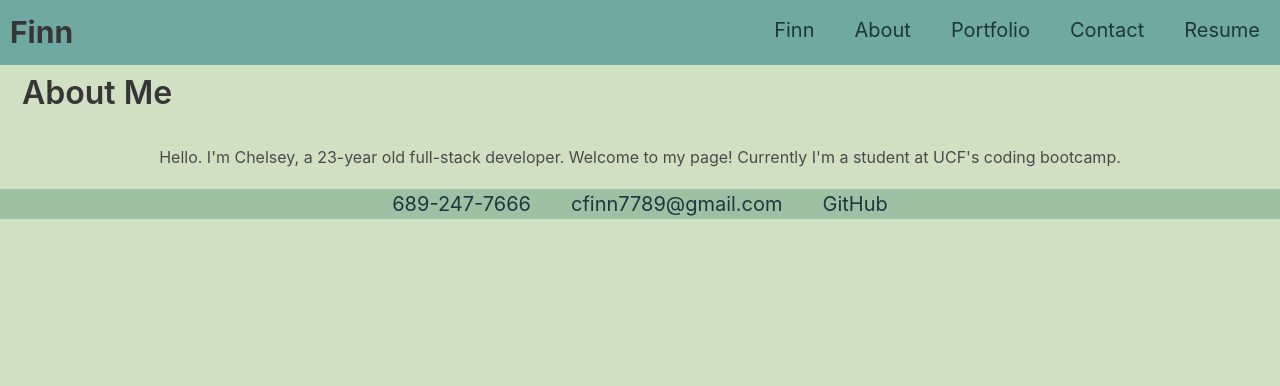
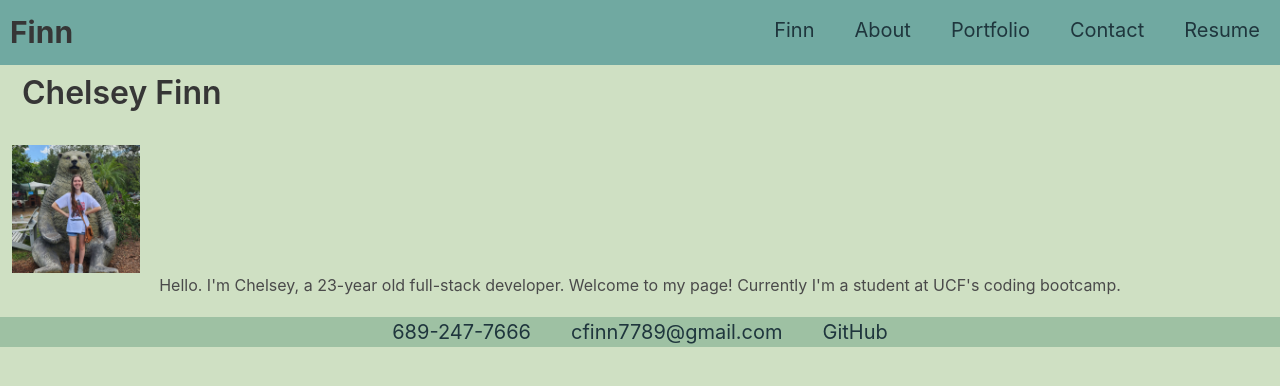
Before and after one commit to cfinn7789/React-Portfolio, a React (Vite) app: page /About in a window 1280 px wide. Shown: the top 386 px of the page. Built offline with nearby package versions, Linux system fonts and the light colour scheme.

Commit message:
added image

```diff
--- a/src/pages/About.jsx
+++ b/src/pages/About.jsx
@@ -1,7 +1,12 @@
+import me from '../../images/Snapchat-1705161328.jpg';
+
 export default function About() {
     return (
       <div>
-        <h1 className="title">About Me</h1>
+        <h1 className="title">Chelsey Finn</h1>
+        <figure class="image is-128x128">
+          <img src={me}></img>
+        </figure>
         <p>
           Hello. I'm Chelsey, a 23-year old full-stack developer. Welcome to my page!
           Currently I'm a student at UCF's coding bootcamp.
```
Also changed, not shown: images/Snapchat-1705161328.jpg (added).
